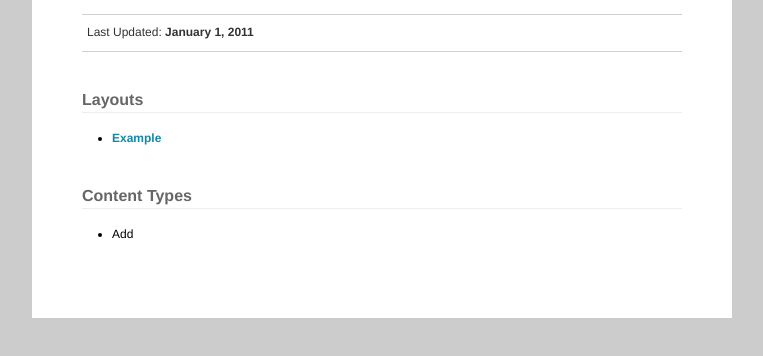
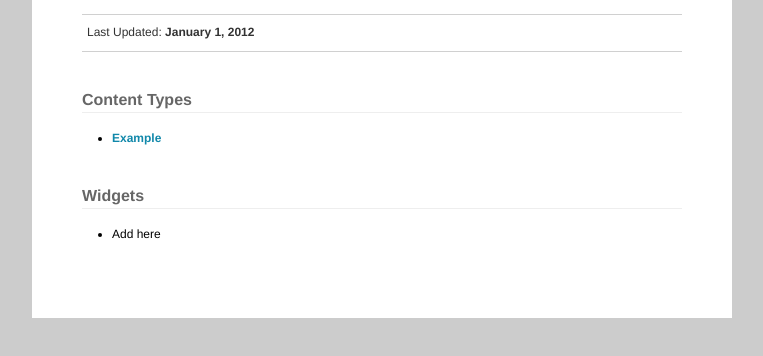
Before and after one commit to curtisj44/Reference, a plain HTML site: page styleguide/index.htm in a window 1280 px wide. Shown: the part 126-482 px from the top of the page, without its empty margins (258-1021 px from the left). Drawn offline with Linux system fonts and the light colour scheme.

Commit message:
updated date

```diff
--- a/styleguide/index.htm
+++ b/styleguide/index.htm
@@ -15,16 +15,16 @@
 	<body>
 		<div id="index">
 			<h1>Style Guide</h1>
-			<p class="updated">Last Updated: <strong>January 1, 2011</strong></p>
+			<p class="updated">Last Updated: <strong>January 1, 2012</strong></p>
 
-			<h2>Layouts</h2>
+			<h2>Content Types</h2>
 			<ul>
 				<li><a href="example.htm">Example</a></li>
 			</ul>
 
-			<h2>Content Types</h2>
+			<h2>Widgets</h2>
 			<ul>
-				<li>Add</li>
+				<li>Add here</li>
 			</ul>
 		</div>
 	</body>
```
Also changed, not shown: mockups/index.htm (+1 -1 lines).
